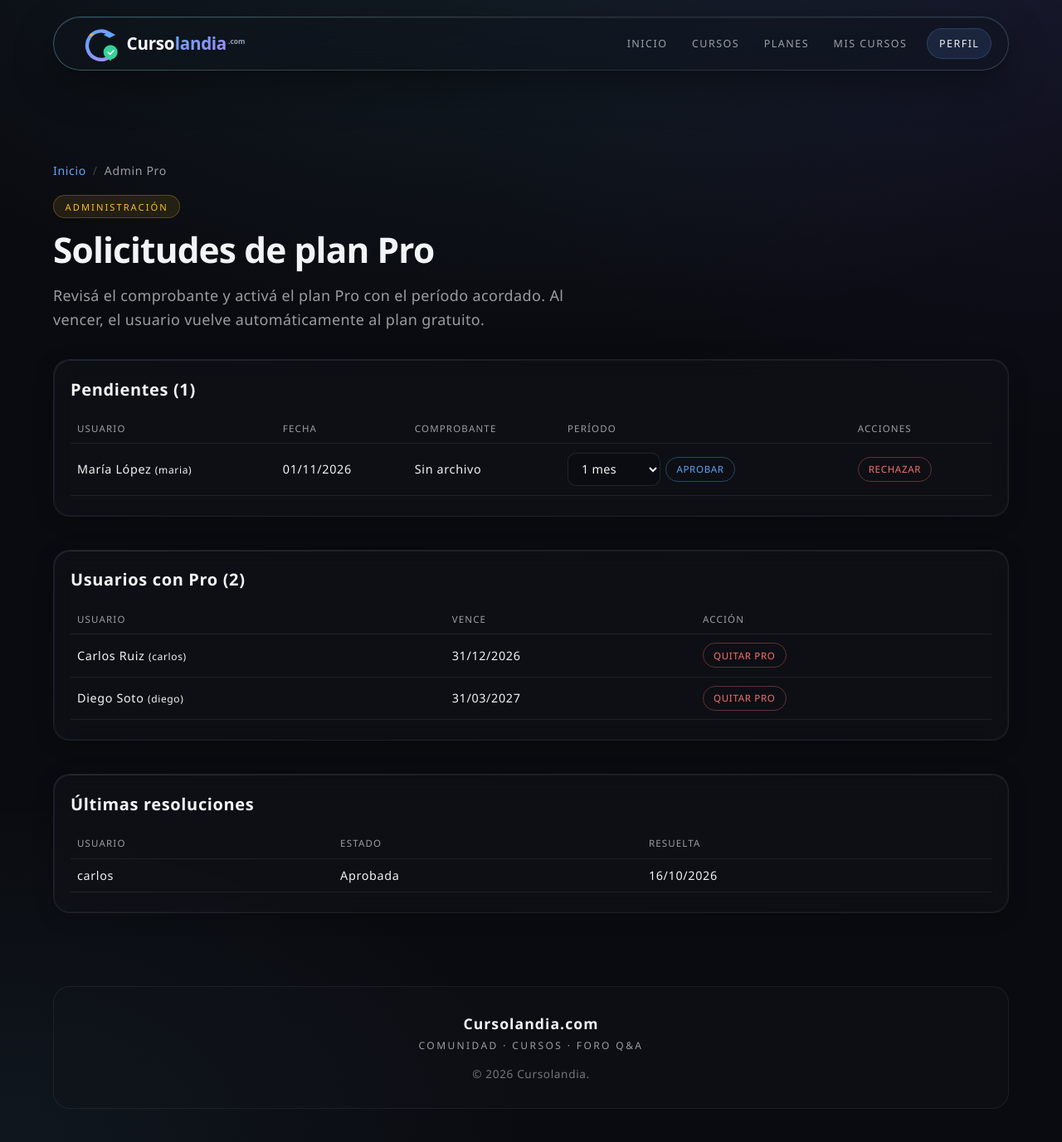
After one commit to Rothezee/Cursolandia, a PHP site: page /src/admin-pro.php in a window 1280 px wide. The commit adds this page. Shown: the whole page at 83% size. Run offline with PHP 8.4, Linux system fonts and the light colour scheme; a user stored in the database is signed in; data comes from the database, SQL or seed files in the repository.

Commit message:
Issue: Adquirir plan pro resuelta

```diff
--- a/includes/conn.php
+++ b/includes/conn.php
@@ -11,3 +11,7 @@ try {
 } catch (PDOException $e) {
     die('Conexión fallida: ' . $e->getMessage());
 }
+
+// Si un plan Pro venció, vuelve automáticamente al plan gratuito.
+$conn->query("UPDATE usuarios SET plan = 'gratuito', plan_vencimiento = NULL
+    WHERE plan = 'pro' AND plan_vencimiento IS NOT NULL AND plan_vencimiento < CURDATE()");
--- /dev/null
+++ b/src/admin-pro.php
@@ -0,0 +1,252 @@
+<?php
+session_start();
+require_once __DIR__ . '/../includes/conn.php';
+
+if (empty($_SESSION['usuario_id'])) {
+    header('Location: login.php');
+    exit;
+}
+
+$base = '..';
+$navPage = 'perfil';
+$usuarioId = (int) $_SESSION['usuario_id'];
+
+$rol = $conn->query("SELECT rol FROM usuarios WHERE id = $usuarioId")->fetchColumn();
+
+if ($rol !== 'admin') {
+    header('Location: ../index.php');
+    exit;
+}
+
+if ($_SERVER['REQUEST_METHOD'] === 'POST') {
+    $accion = $_POST['accion'] ?? '';
+    $solicitudId = (int) ($_POST['solicitud_id'] ?? 0);
+
+    if ($accion === 'aprobar') {
+        $meses = (int) ($_POST['meses'] ?? 1);
+
+        if (!in_array($meses, [1, 3, 6, 12])) {
+            $meses = 1;
+        }
+
+        $solicitud = $conn->query("SELECT usuario_id FROM solicitudes_pro
+            WHERE id = $solicitudId AND estado = 'pendiente'")->fetch();
+
+        if ($solicitud) {
+            $alumnoId = (int) $solicitud['usuario_id'];
+            $vencimiento = date('Y-m-d', strtotime("+$meses months"));
+            $vencimientoSql = $conn->quote($vencimiento);
+
+            $conn->query("UPDATE usuarios SET plan = 'pro', plan_vencimiento = $vencimientoSql
+                WHERE id = $alumnoId");
+            $conn->query("UPDATE solicitudes_pro SET estado = 'aprobada', fecha_resolucion = CURDATE()
+                WHERE id = $solicitudId");
+        }
+
+        header('Location: admin-pro.php?ok=aprobada');
+        exit;
+    }
+
+    if ($accion === 'rechazar') {
+        $conn->query("UPDATE solicitudes_pro SET estado = 'rechazada', fecha_resolucion = CURDATE()
+            WHERE id = $solicitudId AND estado = 'pendiente'");
+        header('Location: admin-pro.php?ok=rechazada');
+        exit;
+    }
+
+    if ($accion === 'quitar') {
+        $alumnoId = (int) ($_POST['usuario_id'] ?? 0);
+        $conn->query("UPDATE usuarios SET plan = 'gratuito', plan_vencimiento = NULL
+            WHERE id = $alumnoId");
+        header('Location: admin-pro.php?ok=quitado');
+        exit;
+    }
+}
+
+$pendientes = $conn->query("SELECT s.*, u.usuario, u.nombre, u.apellido
+    FROM solicitudes_pro s
+    JOIN usuarios u ON u.id = s.usuario_id
+    WHERE s.estado = 'pendiente'
+    ORDER BY s.fecha_solicitud")->fetchAll();
+
+$historial = $conn->query("SELECT s.*, u.usuario
+    FROM solicitudes_pro s
+    JOIN usuarios u ON u.id = s.usuario_id
+    WHERE s.estado <> 'pendiente'
+    ORDER BY s.id DESC
+    LIMIT 10")->fetchAll();
+
+$pros = $conn->query("SELECT id, usuario, nombre, apellido, plan_vencimiento
+    FROM usuarios
+    WHERE plan = 'pro'
+    ORDER BY plan_vencimiento")->fetchAll();
+?>
+<!DOCTYPE html>
+<html lang="es">
+<head>
+    <meta charset="UTF-8">
+    <meta name="viewport" content="width=device-width, initial-scale=1.0">
+    <link rel="stylesheet" href="../styles/style.css"/>
+    <link rel="icon" href="../img/logo.svg" type="image/x-icon">
+    <title>Admin Pro — Cursolandia</title>
+</head>
+<body class="page-planes">
+    <?php require __DIR__ . '/../includes/nav.php'; ?>
+
+    <main class="page-shell">
+        <nav class="page-breadcrumb curso-breadcrumb" aria-label="Ruta">
+            <a class="text-link" href="../index.php">Inicio</a>
+            <span class="curso-breadcrumb__sep" aria-hidden="true">/</span>
+            <span>Admin Pro</span>
+        </nav>
+
+        <header class="section-header page-planes-header">
+            <p class="section-eyebrow">Administración</p>
+            <h1 class="section-title">Solicitudes de plan Pro</h1>
+            <p class="section-lead">
+                Revisá el comprobante y activá el plan Pro con el período acordado.
+                Al vencer, el usuario vuelve automáticamente al plan gratuito.
+            </p>
+        </header>
+
+        <?php if (isset($_GET['ok'])) : ?>
+            <p class="auth-hint is-ok" role="status">
+                <?php if ($_GET['ok'] === 'aprobada') : ?>
+                    Solicitud aprobada y plan Pro activado.
+                <?php elseif ($_GET['ok'] === 'rechazada') : ?>
+                    Solicitud rechazada.
+                <?php else : ?>
+                    Plan Pro quitado.
+                <?php endif; ?>
+            </p>
+        <?php endif; ?>
+
+        <section class="card glass-panel plans-compare">
+            <h2 class="plans-block__title">Pendientes (<?= count($pendientes) ?>)</h2>
+
+            <?php if (!$pendientes) : ?>
+                <p class="auth-hint">No hay solicitudes pendientes.</p>
+            <?php else : ?>
+                <table class="plans-table">
+                    <thead>
+                        <tr>
+                            <th scope="col">Usuario</th>
+                            <th scope="col">Fecha</th>
+                            <th scope="col">Comprobante</th>
+                            <th scope="col">Período</th>
+                            <th scope="col">Acciones</th>
+                        </tr>
+                    </thead>
+                    <tbody>
+                        <?php foreach ($pendientes as $solicitud) : ?>
+                            <tr>
+                                <td>
+                                    <?= htmlspecialchars($solicitud['nombre'] . ' ' . $solicitud['apellido']) ?>
+                                    <small>(<?= htmlspecialchars($solicitud['usuario']) ?>)</small>
+                                </td>
+                                <td><?= date('d/m/Y', strtotime($solicitud['fecha_solicitud'])) ?></td>
+                                <td>
+                                    <?php if (file_exists(__DIR__ . '/../' . $solicitud['comprobante'])) : ?>
+                                        <a class="text-link" href="../<?= htmlspecialchars($solicitud['comprobante']) ?>" target="_blank">Ver</a>
+                                    <?php else : ?>
+                                        Sin archivo
+                                    <?php endif; ?>
+                                </td>
+                                <td>
+                                    <form class="admin-actions" method="post" action="admin-pro.php">
+                                        <input type="hidden" name="accion" value="aprobar"/>
+                                        <input type="hidden" name="solicitud_id" value="<?= (int) $solicitud['id'] ?>"/>
+                                        <select name="meses" class="auth-input filter-select">
+                                            <option value="1">1 mes</option>
+                                            <option value="3">3 meses</option>
+                                            <option value="6">6 meses</option>
+                                            <option value="12">12 meses</option>
+                                        </select>
+                                        <button type="submit" class="forum-action-btn">Aprobar</button>
+                                    </form>
+                                </td>
+                                <td>
+                                    <form method="post" action="admin-pro.php">
+                                        <input type="hidden" name="accion" value="rechazar"/>
+                                        <input type="hidden" name="solicitud_id" value="<?= (int) $solicitud['id'] ?>"/>
+                                        <button type="submit" class="forum-action-btn forum-action-btn--danger">Rechazar</button>
+                                    </form>
+                                </td>
+                            </tr>
+                        <?php endforeach; ?>
+                    </tbody>
+                </table>
+            <?php endif; ?>
+        </section>
+
+        <section class="card glass-panel plans-compare">
+            <h2 class="plans-block__title">Usuarios con Pro (<?= count($pros) ?>)</h2>
+
+            <?php if (!$pros) : ?>
+                <p class="auth-hint">Todavía no hay usuarios con plan Pro.</p>
+            <?php else : ?>
+                <table class="plans-table">
+                    <thead>
+                        <tr>
+                            <th scope="col">Usuario</th>
+                            <th scope="col">Vence</th>
+                            <th scope="col">Acción</th>
+                        </tr>
+                    </thead>
+                    <tbody>
+                        <?php foreach ($pros as $pro) : ?>
+                            <tr>
+                                <td>
+                                    <?= htmlspecialchars($pro['nombre'] . ' ' . $pro['apellido']) ?>
+                                    <small>(<?= htmlspecialchars($pro['usuario']) ?>)</small>
+                                </td>
+                                <td>
+                                    <?= $pro['plan_vencimiento']
+                                        ? date('d/m/Y', strtotime($pro['plan_vencimiento']))
+                                        : 'Sin fecha' ?>
+                                </td>
+                                <td>
+                                    <form method="post" action="admin-pro.php">
+                                        <input type="hidden" name="accion" value="quitar"/>
+                                        <input type="hidden" name="usuario_id" value="<?= (int) $pro['id'] ?>"/>
+                                        <button type="submit" class="forum-action-btn forum-action-btn--danger">Quitar Pro</button>
+                                    </form>
+                                </td>
+                            </tr>
+                        <?php endforeach; ?>
+                    </tbody>
+                </table>
+            <?php endif; ?>
+        </section>
+
+        <section class="card glass-panel plans-compare">
+            <h2 class="plans-block__title">Últimas resoluciones</h2>
+
+            <?php if (!$historial) : ?>
+                <p class="auth-hint">No hay solicitudes resueltas.</p>
+            <?php else : ?>
+                <table class="plans-table">
+                    <thead>
+                        <tr>
+                            <th scope="col">Usuario</th>
+                            <th scope="col">Estado</th>
+                            <th scope="col">Resuelta</th>
+                        </tr>
+                    </thead>
+                    <tbody>
+                        <?php foreach ($historial as $solicitud) : ?>
+                            <tr>
+                                <td><?= htmlspecialchars($solicitud['usuario']) ?></td>
+                                <td><?= $solicitud['estado'] === 'aprobada' ? 'Aprobada' : 'Rechazada' ?></td>
+                                <td><?= date('d/m/Y', strtotime($solicitud['fecha_resolucion'])) ?></td>
+                            </tr>
+                        <?php endforeach; ?>
+                    </tbody>
+                </table>
+            <?php endif; ?>
+        </section>
+    </main>
+
+    <?php require __DIR__ . '/../includes/footer.php'; ?>
+</body>
+</html>
--- a/styles/style.css
+++ b/styles/style.css
@@ -1650,6 +1650,17 @@ main {
     gap: 0.4rem;
 }
 
+.admin-actions {
+    display: flex;
+    flex-wrap: wrap;
+    align-items: center;
+    gap: 0.4rem;
+}
+
+.admin-actions .filter-select {
+    width: auto;
+}
+
 .curso-enroll-btn {
     width: 100%;
     cursor: not-allowed;
```
Also changed, not shown: src/perfil.php (+27 -1 lines), src/planes.php (+13 -6 lines), src/solicitar-pro.php (added, +185 -0 lines), README.md, 2 other files.
